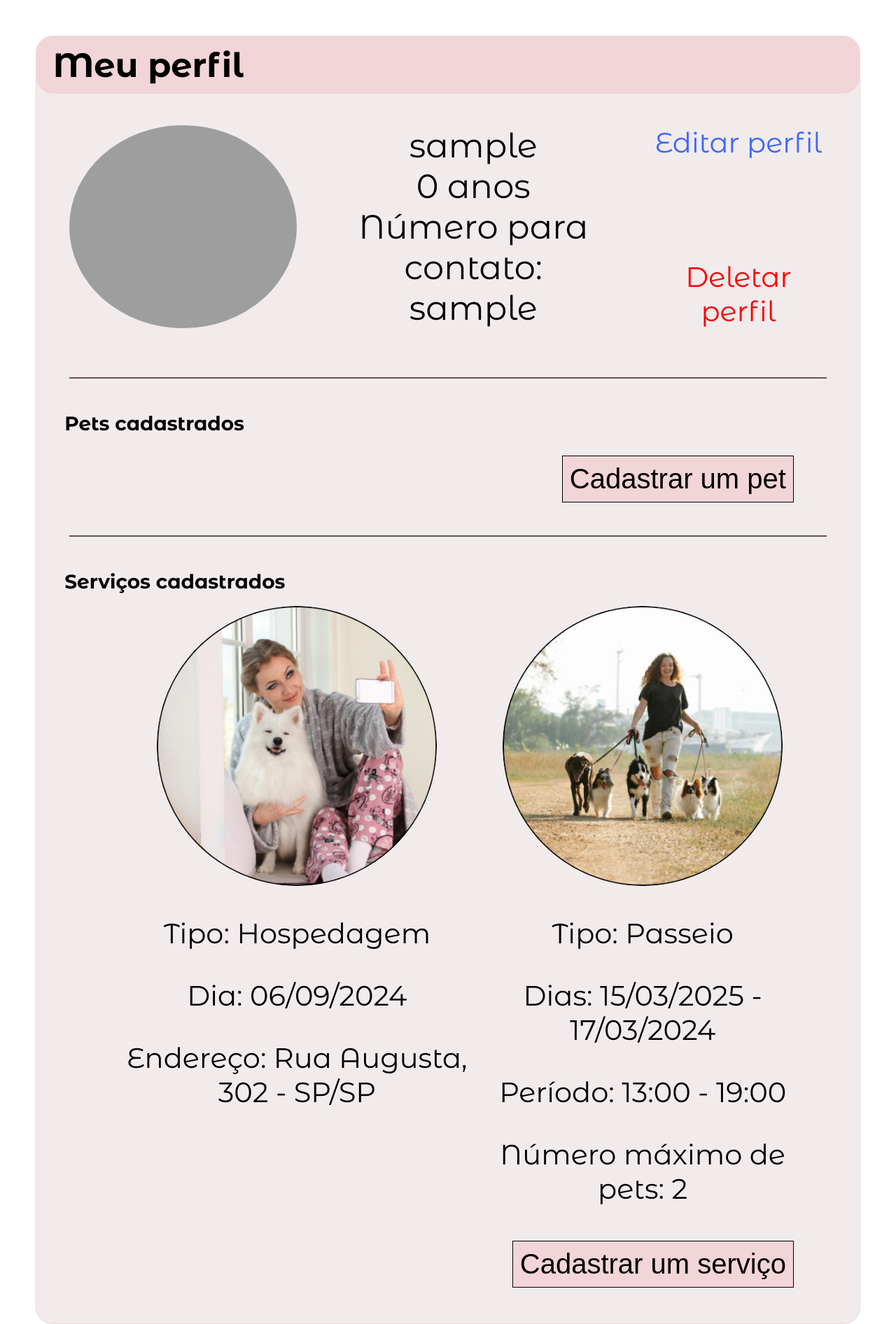
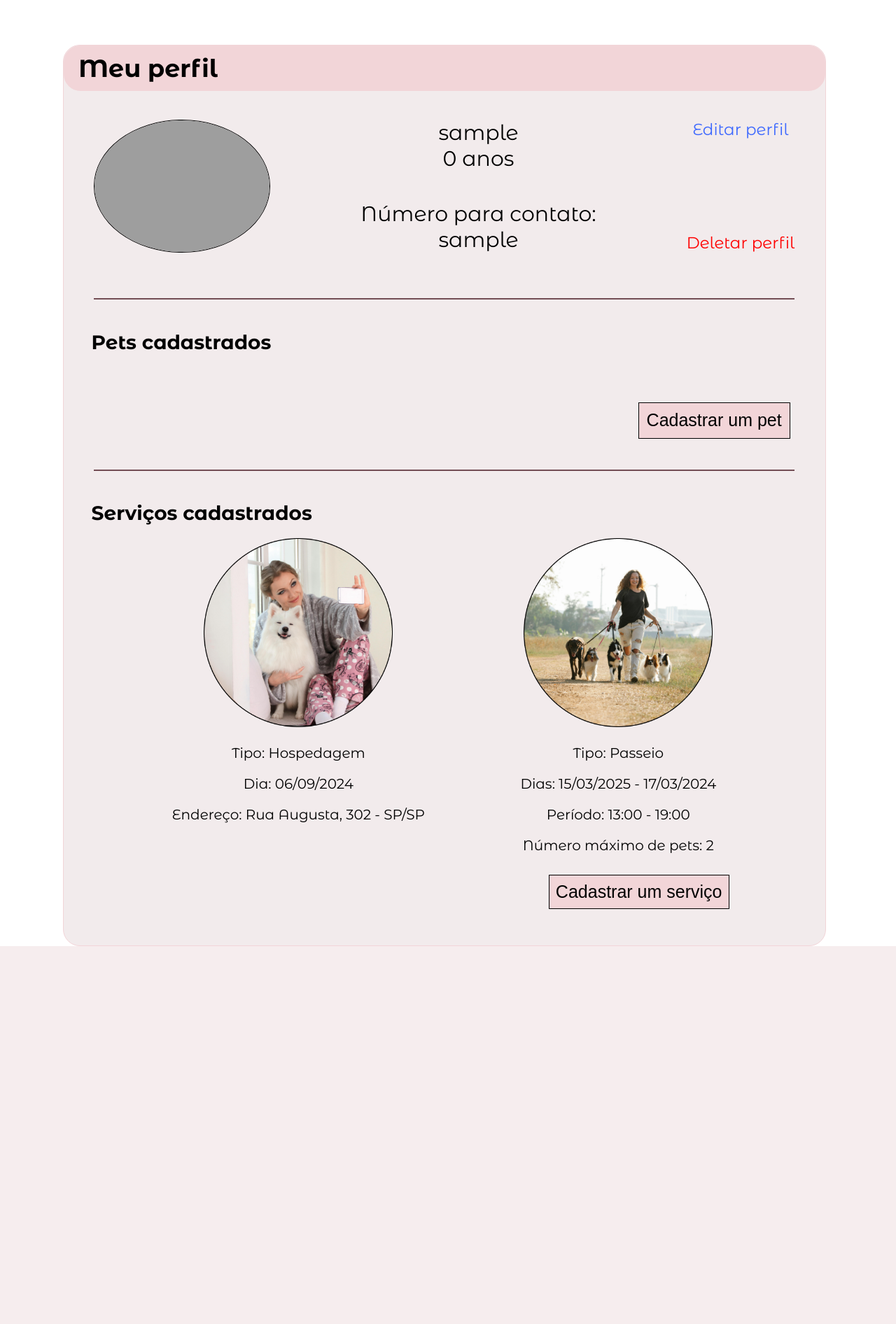
Before and after one commit to DisistiNao/StayPawsitive, a Flask app: a page that uses app/templates/base.html in a window 1280 px wide. Shown: the part 95-1987 px from the top of the page at 70% size. After the commit the page ends 1447 px from the top, so only its background shows below. Run offline with Flask 3, Linux system fonts and the light colour scheme; the visitor is signed in with stand-in values (Sample User, id 1); data comes from the database, SQL or seed files in the repository; data that the repository does not hold is empty; some web fonts are replaced; grey boxes are pictures that could not be loaded.

Commit message:
Add files via upload

```diff
--- a/app/static/styles/user.css
+++ b/app/static/styles/user.css
@@ -18,11 +18,12 @@ html {
 }
 
 .container {
+    width: 85%;
     background-color: #F2EBEC;
-    margin: 4% 4%;
+    margin-left: 7%;
+    margin-top: 5%;
     border: 1px solid #F2D5D8;
     border-radius: 24px;
-
     padding-bottom: 4%;
 }
 
@@ -31,7 +32,7 @@ html {
     padding: 1% 2%;
     border-radius: 24px;
 
-    font-size: 48px;
+    font-size: 35px;
     font-weight: 700;
 }
 
@@ -43,14 +44,15 @@ html {
     display: flex;
     justify-content: space-between;
 
-    font-size: 48px;
+    font-size: 30px;
 
     padding-top: 2%;
 }
 
 .profile-data > img {
     border-radius: 50%;
-    max-width: 30%;
+    border: 1px solid black;
+    max-width: 25%;
     height: auto;
 }
 
@@ -70,7 +72,7 @@ a:visited {
 }
 
 .profile-data > div > a {
-    font-size: 40px;
+    font-size: 23px;
     font-weight: 400;
 }
 
@@ -82,7 +84,20 @@ a:visited {
     color: #FF0000;
 }
 
-.pets,
+.pets{
+    display: flex;
+    flex-direction: column;
+
+}
+
+.pets-list{
+    display: flex;
+    flex-direction: row;
+    flex-wrap: wrap;
+    justify-content: space-around;
+    margin: 20px;
+}
+
 .about-me,
 .services {
     padding: 0% 8%;
@@ -91,7 +106,7 @@ a:visited {
     flex-direction: column;
 }
 
-.pets > h1,
+.pet-info > h1,
 .about-me > h1,
 .services > h1 {
     font-size: 48px;
@@ -102,7 +117,7 @@ a:visited {
 .services > button {
     background-color: #F2D5D8;
 
-    font-size: 40px;
+    font-size: 25px;
     font-weight: 400;
 
     padding: 1%;
@@ -110,9 +125,21 @@ a:visited {
     border: 1px solid black;
 
     align-self: flex-end;
+    margin-right: 5rem;
     margin-top: 1rem;
 }
 
+.pet-cards{
+    width: 33%;
+    display: flex;
+    flex-direction: column;
+    align-items: center;
+    text-align: center;
+    border-radius: 10px;
+    box-shadow: 0px 4px 6px rgba(0, 0, 0, 0.1);
+    margin-bottom: 20px;
+
+}
 
 .about-me > p {
     font-size: 32px;
@@ -121,18 +148,25 @@ a:visited {
 
 .list {
     display: flex;
-    justify-content: space-between;
+    justify-content: space-around;
     text-align: center;
+    font-size: 20px;
 }
 
-.list > div > img {
-    border-radius: 50%;
-    width: 400px;
+.list img {
+    width: 27rem;
     height: auto;
 }
 
-.list > div > p {
-    font-size: 40px;
+.pet-cards img {
+    border-radius: 50%;
+    width: 27rem;
+    height: 25rem;
+    border: 1px solid black;
+}
+
+.pet-info  p {
+    font-size: 20px;
     font-weight: 400;
 }
 
```
